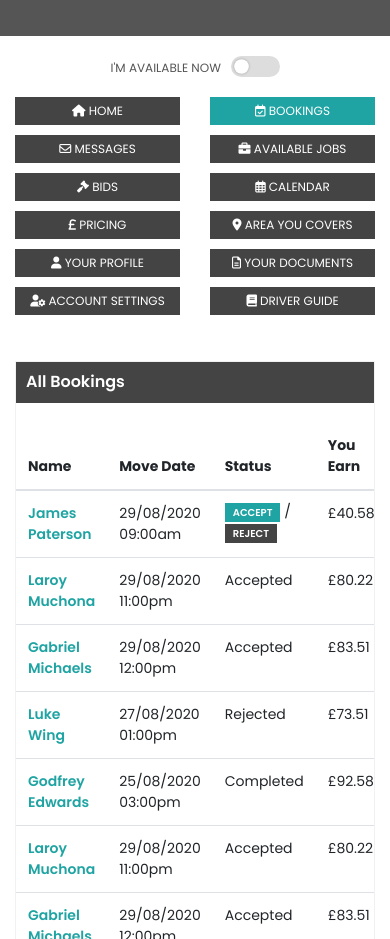
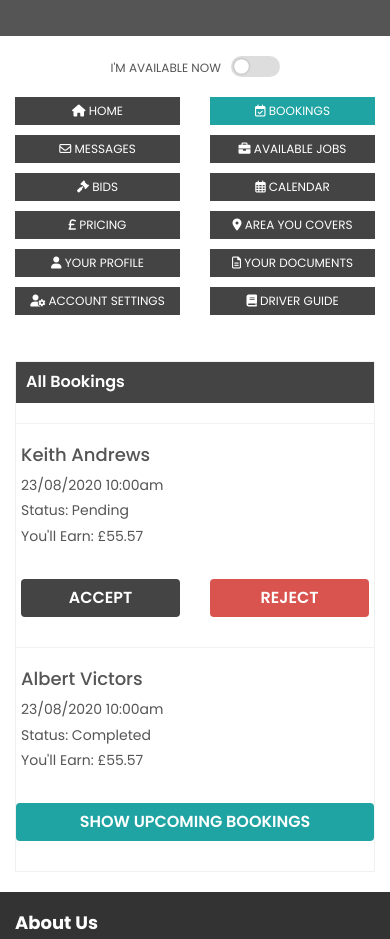
Before and after one commit to ch0wdhury/wearemovers-drivers_side, a plain HTML site: page all-bookings.html in a window 390 px wide. Shown: the part 87-1026 px from the top of the page. Drawn offline with nearby package versions, Linux system fonts and the light colour scheme.

Commit message:
Add files via upload

```diff
--- a/all-bookings.html
+++ b/all-bookings.html
@@ -118,7 +118,7 @@
 		      			<div class="common-title mt-0">
 		      				<h3>All Bookings</h3>
 		      			</div>
-		      			<table class="table table-responsive-md">
+		      			<table class="table table-responsive-md d-lg-table d-none">
 						  <thead>
 						    <tr>
 						      <th scope="col">Name</th>
@@ -214,6 +214,45 @@
 			                </tr>
 						  </tbody>
 						</table>
+
+							<!-- All Bookings Mobile / Tab Screen Details Starts Here -->
+								<!-- All Booking -->
+							<div class="available-jobs-mobile-content d-lg-none d-block">
+								<h4>Keith Andrews</h4>
+								<div class="row">
+									<div class="col-12">
+										<p>23/08/2020 10:00am</p>
+										<p>Status: Pending</p>
+										<p>You'll Earn: &pound;55.57</p>
+									</div>
+								</div>
+								<div class="row mx-sm-1">
+									<div class="col-6">
+										<a href="#" class="btn btn-block btn-save-custom btn-accept-dark">ACCEPT</a>
+									</div>
+									<div class="col-6">
+										<a href="#" class="btn btn-block btn-save-custom btn-reject-red">REJECT</a>
+									</div>
+								</div>
+							</div>
+								<!-- All Booking -->
+
+								<!-- All Booking -->
+							<div class="available-jobs-mobile-content d-lg-none d-block">
+								<h4>Albert Victors</h4>
+								<div class="row">
+									<div class="col-12">
+										<p>23/08/2020 10:00am</p>
+										<p>Status: Completed</p>
+										<p>You'll Earn: &pound;55.57</p>
+									</div>
+								</div>
+							</div>
+								<!-- All Booking -->
+							<!-- All Bookings Mobile / Tab Screen Details Ends Here -->
+
+						<!-- Booking Table for Mobile and Tab Screens Ends -->
+
 						<a href="bookings-all-upcoming.html" class="btn btn-block btn-save-custom">SHOW UPCOMING BOOKINGS</a>
 					</div>
       			</div>
```
